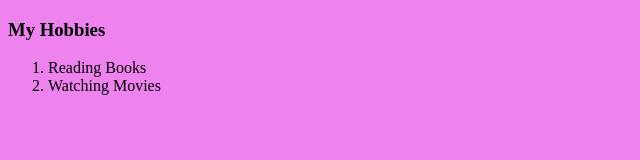
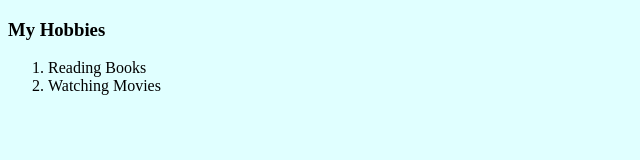
Before and after one commit to MangaVikasGoud/cv, a plain HTML site: page hobbies.html in a window 1280 px wide. Shown: the whole page, without its empty margins (0-640 px from the left). Drawn offline with Linux system fonts and the light colour scheme.

Commit message:
Update hobbies.html

```diff
--- a/hobbies.html
+++ b/hobbies.html
@@ -7,7 +7,7 @@
    <style>
 
     body {
-      background-color: violet;
+      background-color: 	lightcyan;
     }
 
     </style>
```
